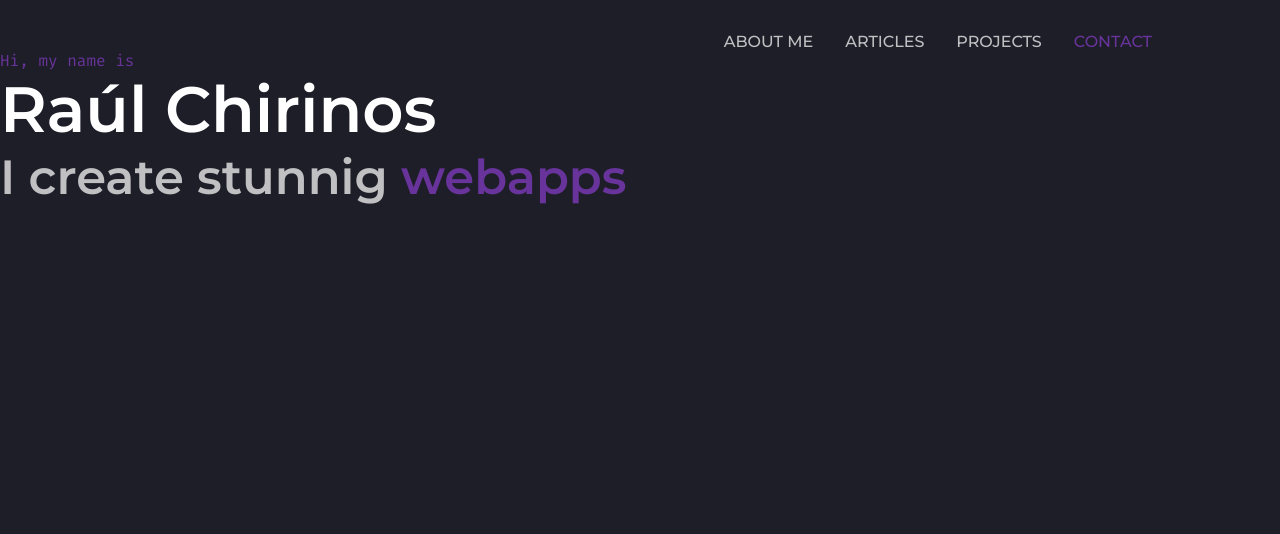
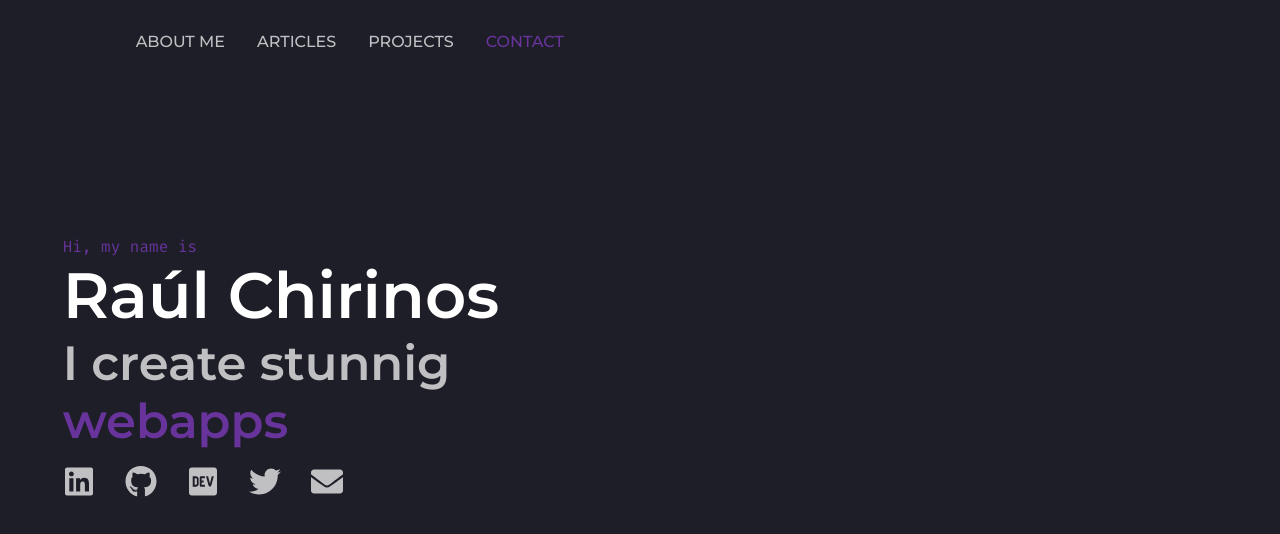
Before and after one commit to rjchirinos/portfoliov3, a Gatsby site: page / in a window 1280 px wide. Built offline with nearby package versions, Linux system fonts and the light colour scheme; Gatsby itself is replaced by a stand-in of ours.

Commit message:
Sett hero information

```diff
--- a/package.json
+++ b/package.json
@@ -23,7 +23,9 @@
     "react": "^16.12.0",
     "react-dom": "^16.12.0",
     "react-helmet": "^6.1.0",
-    "sass": "^1.32.4"
+    "react-icons": "^4.1.0",
+    "sass": "^1.32.4",
+    "styled-components": "^5.2.1"
   },
   "devDependencies": {
     "prettier": "2.2.1"
--- /dev/null
+++ b/src/components/SocialRow/SocialRow.js
@@ -0,0 +1,34 @@
+import React from 'react';
+import styled from "styled-components"
+import { socialAccounts } from './socialAccounts';
+
+const BoxContainer = styled.span`
+    display: flex;
+    flex-direction: ${props => props.direction || "row"};
+    font-size: ${props => props.iconSize || "16px"};
+`
+const IconContainer = styled.span`
+    margin-bottom: ${props => props.direction === "column" && !props.last && (props.margin || "16px")};
+    margin-right: ${props => props.direction !== "column" && !props.last && (props.margin || "16px")};
+`
+
+const SocialRow = ({ direction, iconSize, margin }) => {
+
+    const renderSocialAccounts = () => {
+        return socialAccounts.map((account, index) => (
+            <IconContainer direction={direction} margin={margin} last={index + 1 === socialAccounts.length} >
+                <a className="row-icon" href={account.url}>{<account.icon />}</a>
+            </IconContainer>
+        ))
+    }
+
+    return (
+        <div style={{ display: 'table-cell' }}>
+            <BoxContainer direction={direction} iconSize={iconSize}>
+                {renderSocialAccounts()}
+            </BoxContainer>
+        </div>
+    );
+}
+
+export default SocialRow;
--- /dev/null
+++ b/src/components/SocialRow/socialAccounts.js
@@ -0,0 +1,29 @@
+import { FaLinkedin, FaGithub, FaDev, FaTwitter, FaEnvelope } from "react-icons/fa";
+
+export const socialAccounts = [
+    {
+        id: "linkedin",
+        url: "google.com",
+        icon: FaLinkedin
+    },
+    {
+        id: "github",
+        url: "google.com",
+        icon: FaGithub
+    },
+    {
+        id: "dev",
+        url: "google.com",
+        icon: FaDev
+    },
+    {
+        id: "twitter",
+        url: "google.com",
+        icon: FaTwitter
+    },
+    {
+        id: "email",
+        url: "google.com",
+        icon: FaEnvelope
+    },
+]
--- a/src/pages/index.scss
+++ b/src/pages/index.scss
@@ -40,3 +40,7 @@
 .tint {
     color: $primary;
 }
+
+a.row-icon {
+    color: inherit;
+}
--- a/src/sections/Header/Header.js
+++ b/src/sections/Header/Header.js
@@ -1,17 +1,21 @@
 import React from 'react';
 import Navbar from '../../components/Navbar/Navbar';
+import SocialRow from '../../components/SocialRow/SocialRow';
 import config from "../../config/config"
+
+import "./Header.scss"
 
 const Header = ({ c }) => {
     return (
-        <>
+        <section className="header" id="header">
             <Navbar />
             <div className="header-box">
                 <p className="tint">{c("gretting")}</p>
                 <h1 className="header-title">{c("titleName")}</h1>
-                <h2 className="header-subtitle">{c("subtitle.first")} <span className="tint">{c("subtitle.second")}</span></h2>
+                <h2 style={{ marginBottom: "1rem" }} className="header-subtitle">{c("subtitle.first")} <span className="tint">{c("subtitle.second")}</span></h2>
+                <SocialRow iconSize="32px" margin="30px" />
             </div>
-        </>
+        </section>
     );
 }
 
--- /dev/null
+++ b/src/sections/Header/Header.scss
@@ -0,0 +1,10 @@
+.header {
+    height: 100%;
+    position: absolute;
+    &-box {
+        position: relative;
+        top: 40%;
+        padding-left: 10%;
+        transform: translateY(-50%);
+    }
+}
```
Also changed, not shown: 1 other file.
